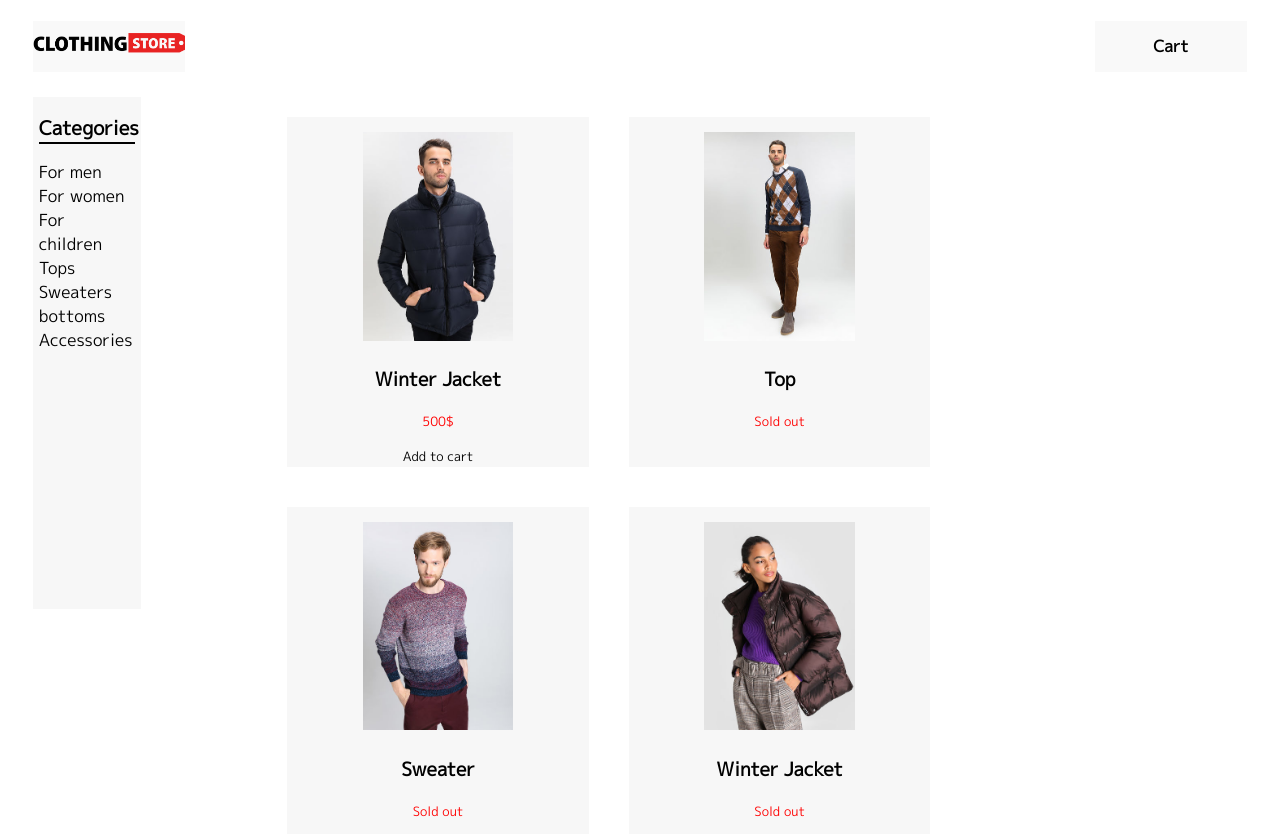
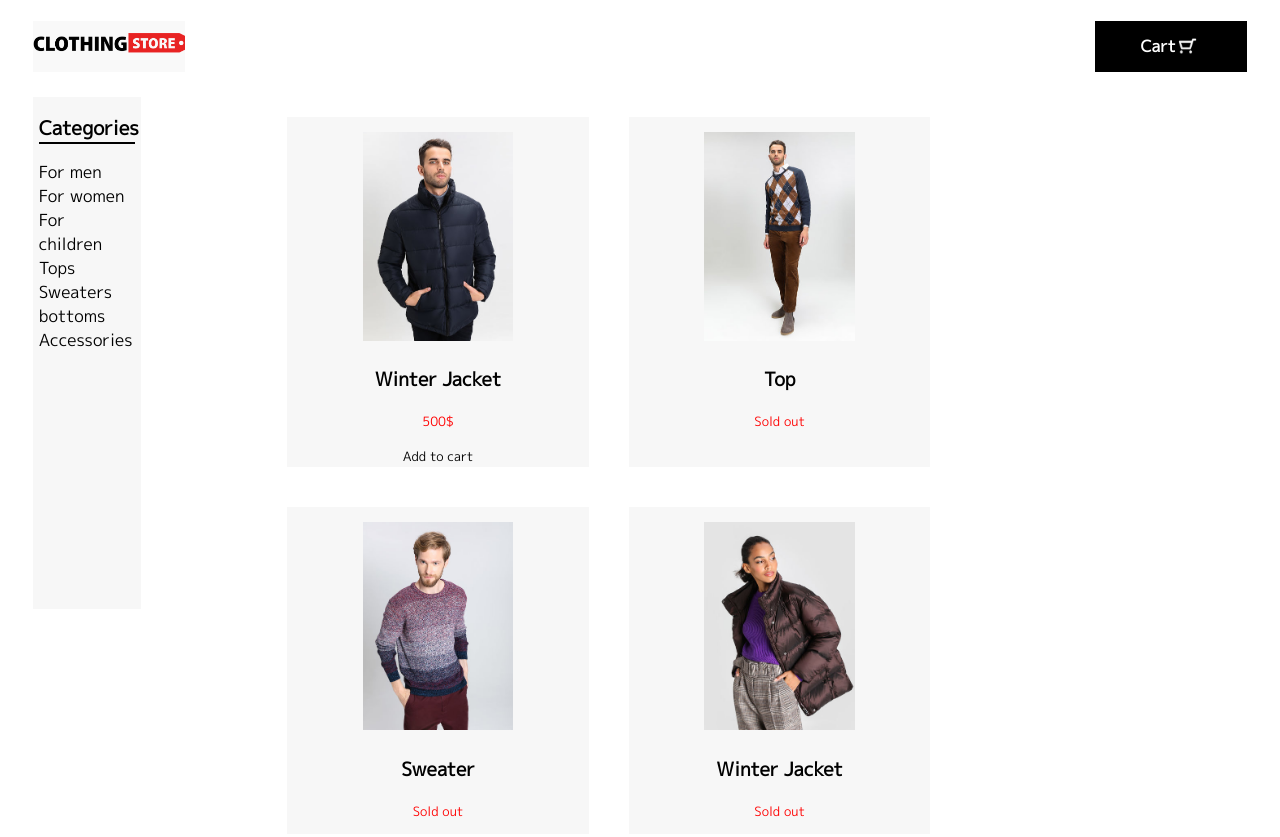
Before and after one commit to JohnSmithW/LabWork4, a plain HTML site: page index.html in a window 1280 px wide. Shown: the top 837 px of the page. Drawn offline with Linux system fonts and the light colour scheme; files whose address does not match are found by name.

Commit message:
changed design

```diff
--- a/product.css
+++ b/product.css
@@ -36,8 +36,14 @@ body {
   height: 2vmax;
 }
 
+.cart-block {
+  color: white;
+  background-color: black;
+}
+
 .cart-block:hover {
   background-color: rgb(233, 53, 53);
+  color: black;
 }
 
 .top-block:hover {
@@ -88,11 +94,10 @@ body {
 }
 
 .item {
-  background-color: rgba(238, 238, 238, 0.349);
+  background-color: rgba(238, 238, 238, 0.589);
   width: 20%;
   margin: 2%;
   text-align: center;
-  border: 2px solid rgba(0, 0, 0, 0.11);
 }
 
 .item img {
@@ -121,12 +126,11 @@ a:hover {
 }
 
 .item-current {
-  background-color: rgba(238, 238, 238, 0.349);
+  background-color: rgba(238, 238, 238, 0.589);
   width: 90%;
   height: 33vmax;
   margin-left: 2%;
   text-align: center;
-  border: 2px solid rgba(0, 0, 0, 0.11);
   display: flex;
 }
 
--- a/styles.css
+++ b/styles.css
@@ -32,8 +32,23 @@ body {
   height: 2vmax;
 }
 
+.cart-block {
+  color: white;
+  background-color: black;
+}
+
+.cart-block::after {
+  content: "";
+  background-image: url('images/cart.png');
+  background-size: 90% 100%;
+  background-repeat: no-repeat;
+  width: 2vmax;
+  height: 2vmax;
+}
+
 .cart-block:hover {
   background-color: rgb(233, 53, 53);
+  color: black;
 }
 
 .top-block:hover {
```
Also changed, not shown: images/cart.jpg (added), images/cart.png (added).
